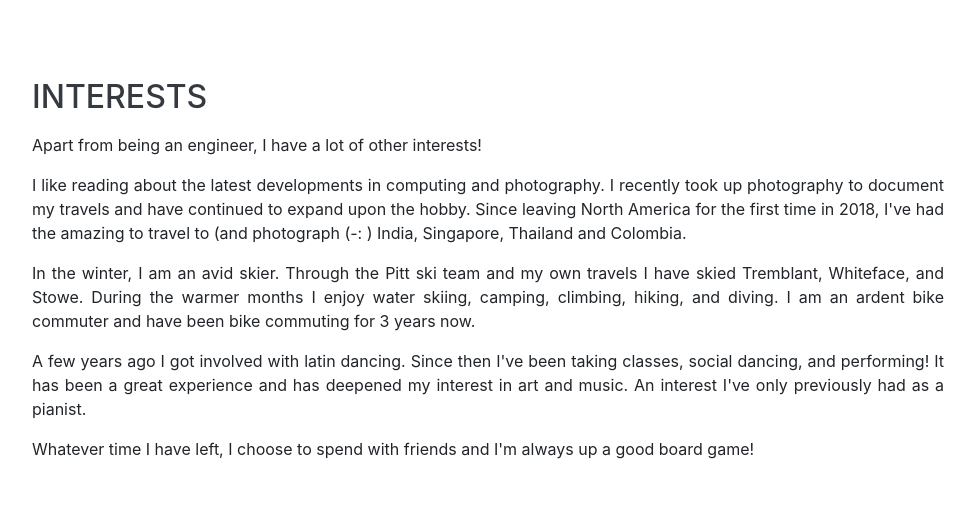
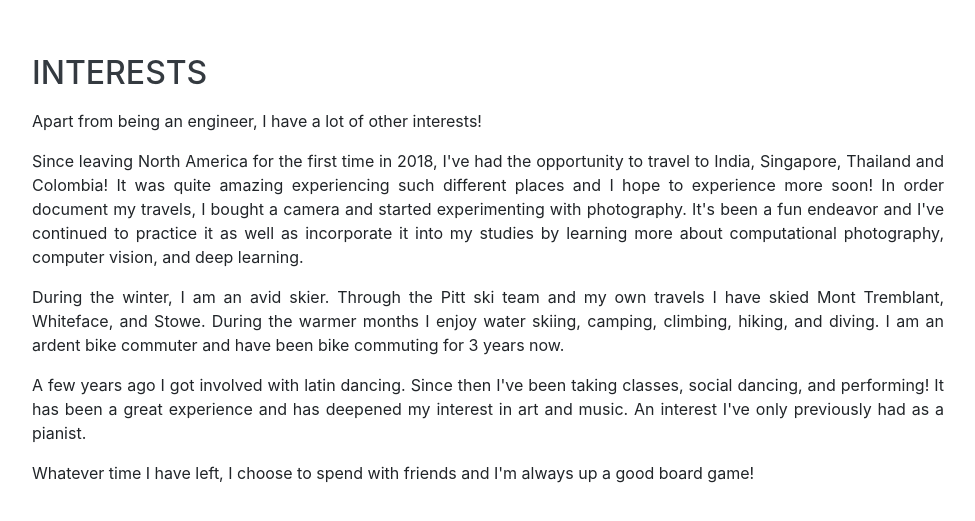
Before and after one commit to NathanielTodd/CV, a website with bundled scripts: page index.html in a window 1280 px wide. Shown: the part 6723-7244 px from the top of the page, without its empty margins (288-1263 px from the left). Built offline with nearby package versions, Linux system fonts and the light colour scheme; a web font is replaced by a local one.

Commit message:
updated interest paragraph

```diff
--- a/index.html
+++ b/index.html
@@ -445,9 +445,9 @@
         <h2 class="mb-3">Interests</h2>
         <p align="justify">Apart from being an engineer, I have a lot of other interests! </p>
 
-        <p align="justify">I like reading about the latest developments in computing and photography. I recently took up photography to document my travels and have continued to expand upon the hobby. Since leaving North America for the first time in 2018, I've had the amazing to travel to (and photograph (-: ) India, Singapore, Thailand and Colombia.</p>
+        <p align="justify">Since leaving North America for the first time in 2018, I've had the opportunity to travel to India, Singapore, Thailand and Colombia! It was quite amazing experiencing such different places and I hope to experience more soon! In order document my travels, I bought a camera and started experimenting with photography. It's been a fun endeavor and I've continued to practice it as well as incorporate it into my studies by learning more about computational photography, computer vision, and deep learning.</p>
 
-        <p align="justify">In the winter, I am an avid skier. Through the Pitt ski team and my own travels I have skied Tremblant, Whiteface, and Stowe. During the warmer months I enjoy water skiing, camping, climbing, hiking, and diving. I am an ardent bike commuter and have been bike commuting for 3 years now.</p>
+        <p align="justify">During the winter, I am an avid skier. Through the Pitt ski team and my own travels I have skied Mont Tremblant, Whiteface, and Stowe. During the warmer months I enjoy water skiing, camping, climbing, hiking, and diving. I am an ardent bike commuter and have been bike commuting for 3 years now.</p>
 
         <p align="justify">A few years ago I got involved with latin dancing. Since then I've been taking classes, social dancing, and performing! It has been a great experience and has deepened my interest in art and music. An interest I've only previously had as a pianist.</p>
 
```
Also changed, not shown: 1 other file.
